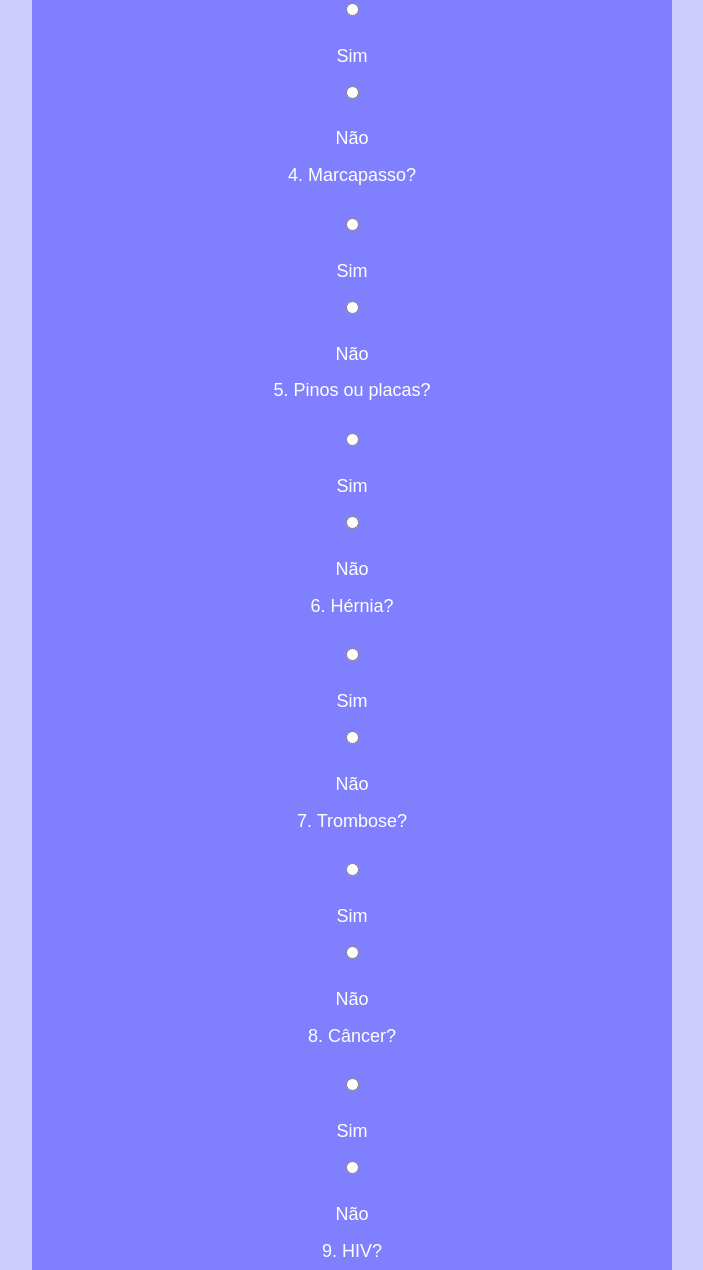
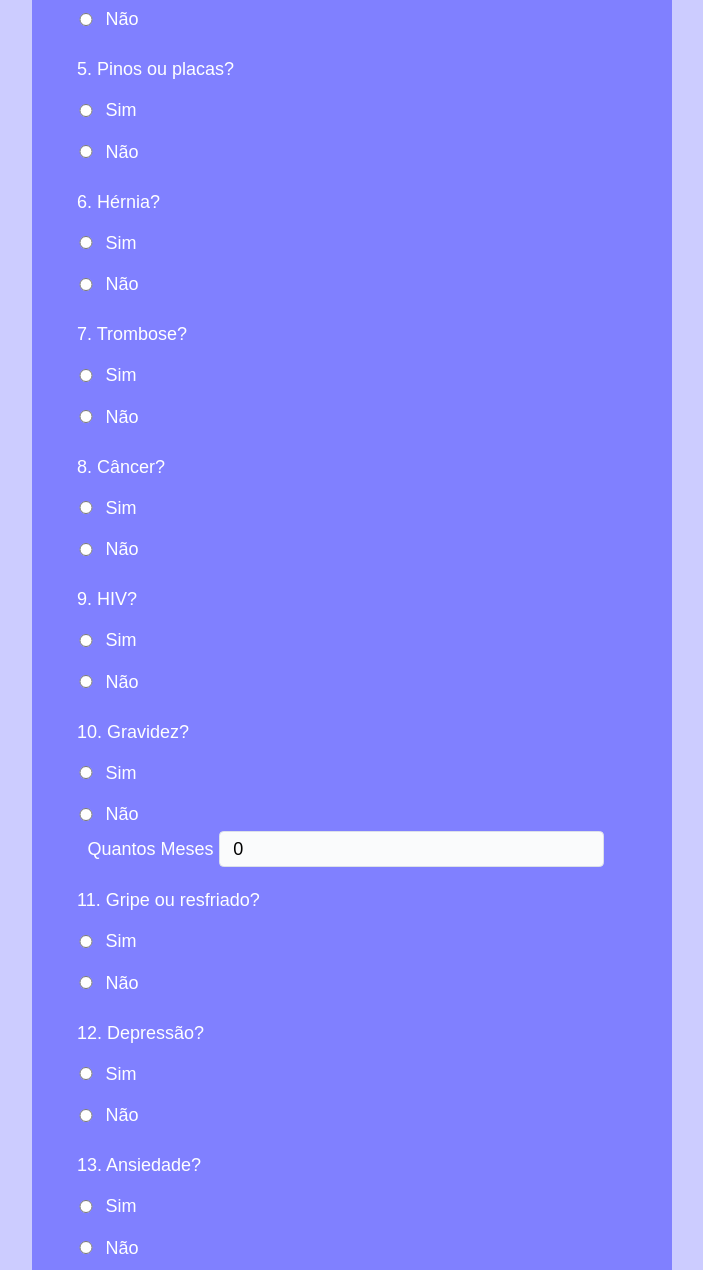
Before and after one commit to jcgsr/jul-SusiGatsby, a Gatsby site: page /anamneseform in a window 1280 px wide. Shown: the part 1262-2532 px from the top of the page, without its empty margins (288-991 px from the left). Built offline with nearby package versions, Linux system fonts and the light colour scheme; Gatsby itself is replaced by a stand-in of ours.

Commit message:
form anamnese

```diff
--- a/src/assets/css/main.css
+++ b/src/assets/css/main.css
@@ -20,14 +20,21 @@
 }
 
 .checkboxes {
-  grid-template-columns: repeat(3, 20px [col-start]);
+  text-align: left;
+}
+.checkboxes div input[type="radio"] {
+  width: 1rem;
+  margin-top: 1rem;
+}
+
+.form button {
+  margin-top: 1rem;
 }
 
 .checkboxes label {
-  display: grid;
-  flex-direction: column;
+  display: inline;
+  margin-left: 5px;
 }
-
 :root {
   /* COLORS  */
 
@@ -102,7 +109,7 @@ body {
 p,
 q {
   margin: 0;
-  margin-bottom: 1rem;
+  margin-top: 1rem;
   max-width: 40em;
 }
 
--- a/src/pages/anamneseform.js
+++ b/src/pages/anamneseform.js
@@ -137,71 +137,72 @@ const Anamnese = () => {
         <div className="checkboxes" style={{ marginTop: "1rem" }}>
           <div onChange={e => setAlergias(e.target.value)}>
             <p>1. Alergias?</p>
+            <input type="radio" name="alergias" value="sim" />
             <label htmlFor="alergias">Sim</label>
-            <input type="radio" name="alergias" value="sim" />
+            <br />
+            <input type="radio" name="alergias" value="não" />
             <label htmlFor="alergias">Não</label>
-            <input type="radio" name="alergias" value="não" />
           </div>
           <div onChange={e => setHipertensao(e.target.value)}>
             <p>2. Hipertensão?</p>
             <input type="radio" name="hipertensao" value="sim" />
-            <label htmlFor="hipertensao">Sim</label>
+            <label htmlFor="hipertensao">Sim</label> <br />
             <input type="radio" name="hipertensao" value="não" />
             <label htmlFor="hipertensao">Não</label>
           </div>
           <div onChange={e => setDiabetes(e.target.value)}>
             <p>3.Diabetes?</p>
             <input type="radio" name="diabetes" value="sim" />
-            <label htmlFor="diabetes">Sim</label>
+            <label htmlFor="diabetes">Sim</label> <br />
             <input type="radio" name="diabetes" value="não" />
             <label htmlFor="diabetes">Não</label>
           </div>
           <div onChange={e => setMarcapasso(e.target.value)}>
             <p>4. Marcapasso?</p>
             <input type="radio" name="marcapasso" value="sim" />
-            <label htmlFor="marcapasso">Sim</label>
+            <label htmlFor="marcapasso">Sim</label> <br />
             <input type="radio" name="marcapasso" value="não" />
             <label htmlFor="marcapasso">Não</label>
           </div>
           <div onChange={e => setPinos(e.target.value)}>
             <p>5. Pinos ou placas?</p>
             <input type="radio" name="pinos" value="sim" />
-            <label htmlFor="pinos">Sim</label>
+            <label htmlFor="pinos">Sim</label> <br />
             <input type="radio" name="pinos" value="não" />
             <label htmlFor="pinos">Não</label>
           </div>
           <div onChange={e => setHernia(e.target.value)}>
             <p>6. Hérnia?</p>
             <input type="radio" name="hernia" value="sim" />
-            <label htmlFor="hernia">Sim</label>
+            <label htmlFor="hernia">Sim</label> <br />
             <input type="radio" name="hernia" value="não" />
             <label htmlFor="hernia">Não</label>
           </div>
           <div onChange={e => setTrombose(e.target.value)}>
             <p>7. Trombose?</p>
             <input type="radio" name="trombose" value="sim" />
-            <label htmlFor="trombose">Sim</label>
+            <label htmlFor="trombose">Sim</label> <br />
             <input type="radio" name="trombose" value="não" />
             <label htmlFor="trombose">Não</label>
           </div>
           <div onChange={e => setCancer(e.target.value)}>
             <p>8. Câncer?</p>
             <input type="radio" name="cancer" value="sim" />
-            <label htmlFor="cancer">Sim</label>
+            <label htmlFor="cancer">Sim</label> <br />
             <input type="radio" name="cancer" value="não" />
             <label htmlFor="cancer">Não</label>
           </div>
           <div onChange={e => setHIV(e.target.value)}>
             <p>9. HIV?</p>
             <input type="radio" name="hiv" value="sim" />
-            <label htmlFor="hiv">Sim</label>
+            <label htmlFor="hiv">Sim</label> <br />
             <input type="radio" name="hiv" value="não" />
             <label htmlFor="hiv">Não</label>
           </div>
           <div onChange={e => setGravidez(e.target.value)}>
             <p>10. Gravidez?</p>
             <input type="radio" name="gravidez" value="sim" />
-            <label htmlFor="gravidez">Sim</label>
+            <label htmlFor="gravidez">Sim</label> <br />
             <input type="radio" name="gravidez" value="não" />
             <label htmlFor="gravidez">Não</label>
             <div onChange={e => setMeses(e.target.value)}>
@@ -212,28 +213,28 @@ const Anamnese = () => {
           <div onChange={e => setGripe(e.target.value)}>
             <p>11. Gripe ou resfriado?</p>
             <input type="radio" name="gripe" value="sim" />
-            <label htmlFor="gripe">Sim</label>
+            <label htmlFor="gripe">Sim</label> <br />
             <input type="radio" name="gripe" value="não" />
             <label htmlFor="gripe">Não</label>
           </div>
           <div onChange={e => setDepressao(e.target.value)}>
             <p>12. Depressão?</p>
             <input type="radio" name="depressao" value="sim" />
-            <label htmlFor="depressao">Sim</label>
+            <label htmlFor="depressao">Sim</label> <br />
             <input type="radio" name="depressao" value="não" />
             <label htmlFor="depressao">Não</label>
           </div>
           <div onChange={e => setAnsiedade(e.target.value)}>
             <p>13. Ansiedade?</p>
             <input type="radio" name="ansiedade" value="sim" />
-            <label htmlFor="ansiedade">Sim</label>
+            <label htmlFor="ansiedade">Sim</label> <br />
             <input type="radio" name="ansiedade" value="não" />
             <label htmlFor="ansiedade">Não</label>
           </div>
           <div onChange={e => setDores(e.target.value)}>
             <p>14. Dores?</p>
             <input type="radio" name="dores" value="sim" />
-            <label htmlFor="dores">Sim</label>
+            <label htmlFor="dores">Sim</label> <br />
             <input type="radio" name="dores" value="não" />
             <label htmlFor="dores">Não</label>
             <div onChange={e => setCorpo(e.target.value)}>
@@ -244,7 +245,7 @@ const Anamnese = () => {
           <div onChange={e => setOutraQuestao(e.target.value)}>
             <p>15. Alguma outra questão de saúde relevante para considerar?</p>
             <input type="radio" name="questão" value="sim" />
-            <label htmlFor="questão">Sim</label>
+            <label htmlFor="questão">Sim</label> <br />
             <input type="radio" name="questão" value="não" />
             <label htmlFor="questão">Não</label>
             <div onChange={e => setQual(e.target.value)}>
```
